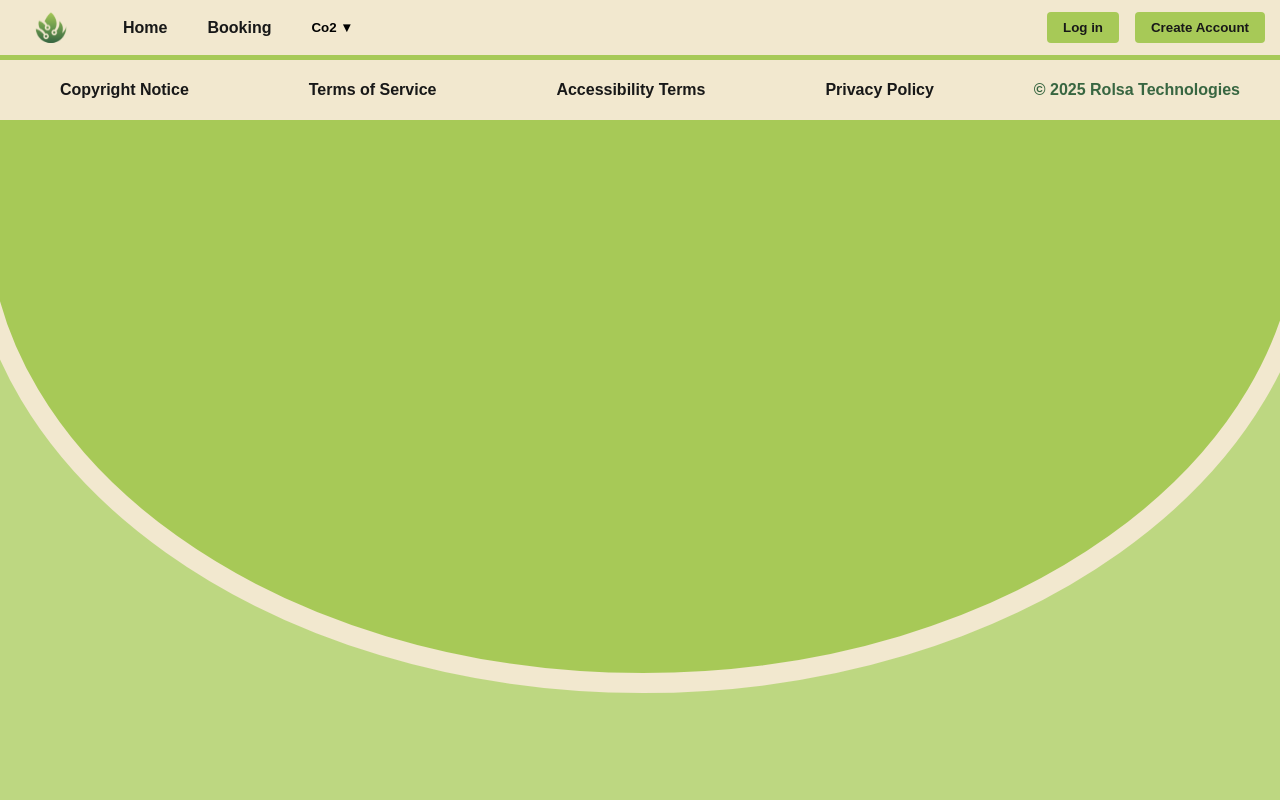
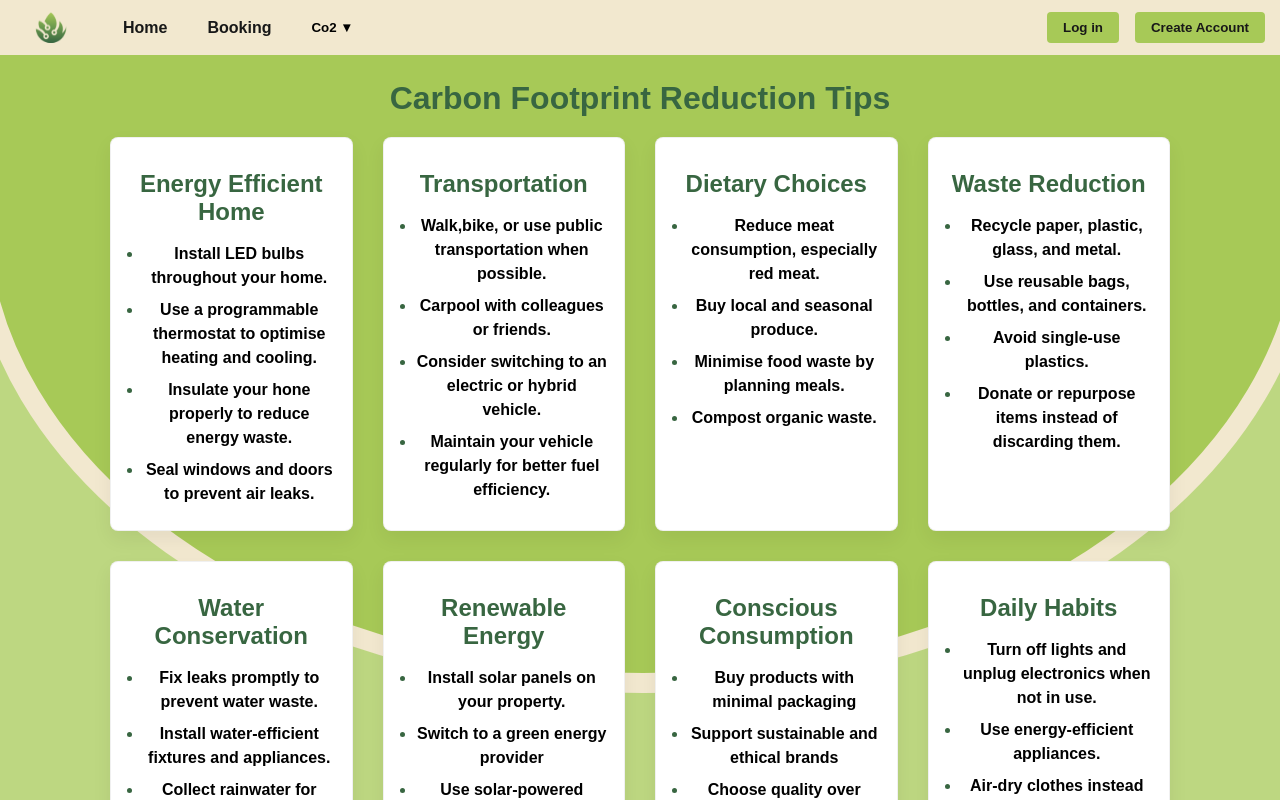
Before and after one commit to SolomonBenham-Lent/Rolsa-OSP, a React (Vite) app in the folder frontend/: page /tips in a window 1280 px wide. Shown: the top 800 px of the page. Built offline with nearby package versions, Linux system fonts and the light colour scheme.

Commit message:
tips page

```diff
--- a/frontend/src/components/Navbar/Navbar.jsx
+++ b/frontend/src/components/Navbar/Navbar.jsx
@@ -10,6 +10,7 @@ import NavDropdown from "./drop_down.jsx";
 import Tracker from "../../pages/tracker.jsx";
 import CreateAccountPopup from "./create_account_pop_up.jsx";
 import ham_menu from "../../assets/menu_icon.svg"
+import Tips from '../../pages/tips.jsx';
 
 function Navbar() {
   const[isOpen,setIsOpen] = useState(false);
@@ -46,6 +47,7 @@ function Navbar() {
         <Route path="booking" element={<Booking />} />
         <Route path="calculator" element={<Calculator />} />
         <Route path="tracker" element={<Tracker />} />
+        <Route path="tips" element={<Tips />} />
       </Routes>
     </>
   );
--- /dev/null
+++ b/frontend/src/pages/tips.jsx
@@ -0,0 +1,100 @@
+import "../style/tips.css";
+
+
+const sections = [
+    {
+        title: "Energy Efficient Home",
+        tips: [
+            "Install LED bulbs throughout your home.",
+            "Use a programmable thermostat to optimise heating and cooling.",
+            "Insulate your hone properly to reduce energy waste.",
+            "Seal windows and doors to prevent air leaks."
+        ]
+    },
+    {
+        title: "Transportation",
+        tips: [
+            "Walk,bike, or use public transportation when possible.",
+            "Carpool with colleagues or friends.",
+            "Consider switching to an electric or hybrid vehicle.",
+            "Maintain your vehicle regularly for better fuel efficiency."
+        ]
+    },
+    {
+        title: "Dietary Choices",
+        tips: [
+            "Reduce meat consumption, especially red meat.",
+            "Buy local and seasonal produce.",
+            "Minimise food waste by planning meals.",
+            "Compost organic waste."
+        ]
+    },
+    {
+        title: "Waste Reduction",
+        tips: [
+            "Recycle paper, plastic, glass, and metal.",
+            "Use reusable bags, bottles, and containers.",
+            "Avoid single-use plastics.",
+            "Donate or repurpose items instead of discarding them."
+        ]
+    },
+    {
+        title: "Water Conservation",
+        tips: [
+            "Fix leaks promptly to prevent water waste.",
+            "Install water-efficient fixtures and appliances.",
+            "Collect rainwater for gardening purposes.",
+            "Take shorter showers."
+        ]
+    },
+    {
+        title: "Renewable Energy",
+        tips: [
+            "Install solar panels on your property.",
+            "Switch to a green energy provider",
+            "Use solar-powered outdoor lighting",
+            "Consider home battery storage systems"
+        ]
+    },
+    {
+        title: "Conscious Consumption",
+        tips: [
+            "Buy products with minimal packaging",
+            "Support sustainable and ethical brands",
+            "Choose quality over quantity to reduce waste",
+            "Repair items instead of replacing them"
+        ]
+    },
+    {
+        title: "Daily Habits",
+        tips: [
+            "Turn off lights and unplug electronics when not in use.",
+            "Use energy-efficient appliances.",
+            "Air-dry clothes instead of using a dryer.",
+            "Practice mindful consumption and waste reduction daily."
+        ]
+    }
+];
+
+function Tips() {
+  return (
+    <>
+    <div className="tips_spacer">
+        <h1>Carbon Footprint Reduction Tips</h1>
+        <div className="tipsContainer">
+            {sections.map((section) => (
+                <article key={section.title} className="tip-card">
+                    <h2 className="tip-title">{section.title}</h2>
+                    <ul className="tip-list">
+                        {section.tips.map((tip, index) => (
+                            <li key={index}>{tip}</li>
+                        ))}
+                    </ul>
+                </article>
+            ))}
+        </div>
+    </div>
+    </>
+  );
+}
+export default Tips;
--- /dev/null
+++ b/frontend/src/style/tips.css
@@ -0,0 +1,53 @@
+*{
+    margin: 0;
+    padding: 0;
+    box-sizing: border-box;
+    font-family: 'IBM Plex Sans', sans-serif;
+    font-weight: bold;
+}
+
+.tipsContainer {
+    display: grid;
+    grid-template-columns: repeat(auto-fit, minmax(200px, 1fr));
+    gap: 30px;
+    margin-top: 20px;
+}
+
+.tips_spacer {
+    padding: 20px;
+    max-width: 1100px;
+    margin: 0 auto;
+}
+
+.tip-card {
+    background-color: #ffffff;
+    border: 1px solid rgba(0,0,0,0.06);
+    border-radius: 8px;
+    padding: 16px;
+    box-shadow: 0 8px 20px rgba(0,0,0,0.06);
+}
+
+.tip-title {
+    font-size: 1.5rem;
+    margin-bottom: 8px;
+    font-weight: bold;
+    margin-top: 16px;
+}
+
+.tip-list {
+    font-size: 1rem;
+    margin-top: 16px;
+    padding-left: 1rem;
+    font-weight: 300;
+    color: black;
+}
+
+.tip-list li {
+    margin-bottom: 8px;
+    line-height: 1.5;
+}
+
+.tip-list li::marker {
+    font-weight: bold;
+    color: #386641;
+}
```
